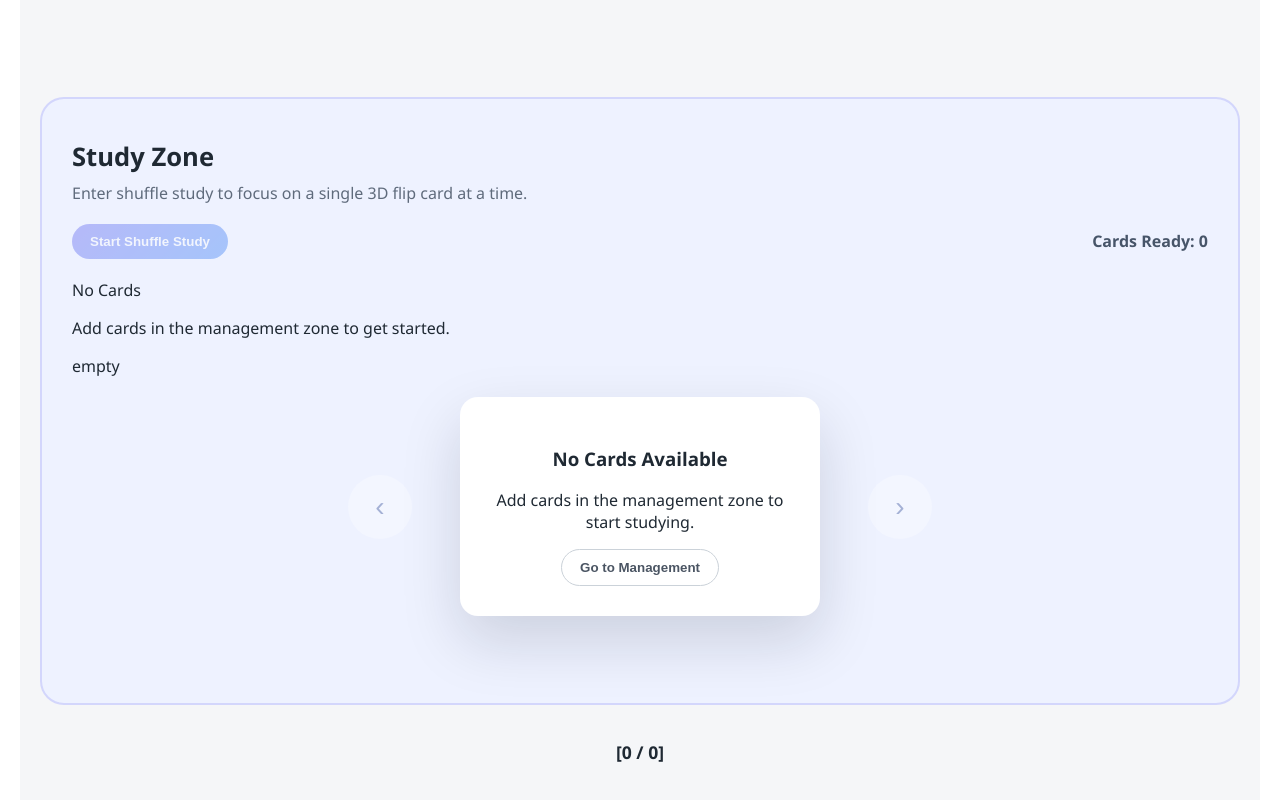
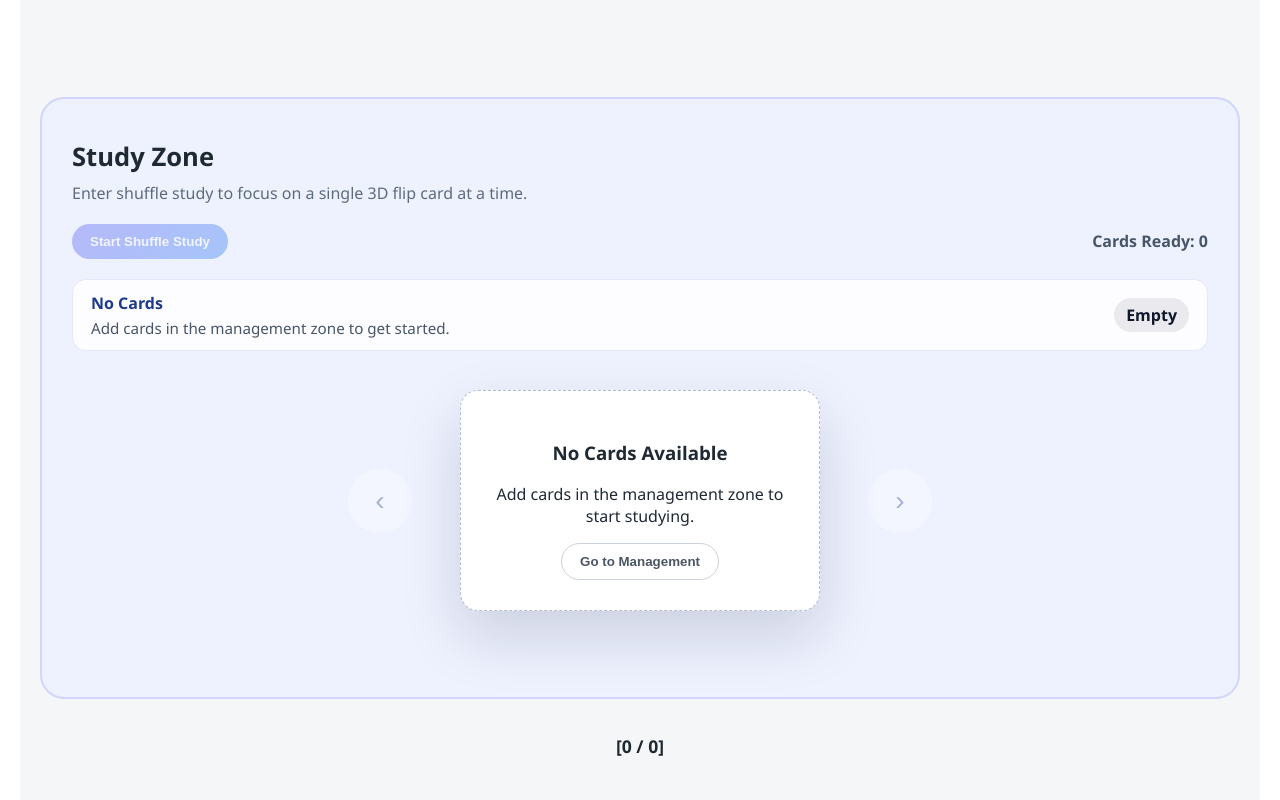
Before and after one commit to Jayden21221/flashcard-app-assignment, a React (Create React App) app in the folder frontend/: page / in a window 1280 px wide. Shown: the part 636-1436 px from the top of the page. Built offline with nearby package versions, Linux system fonts and the light colour scheme; no server answers.

Commit message:
feat: improve study UX with clear actions and feedback

```diff
--- a/frontend/src/App.css
+++ b/frontend/src/App.css
@@ -225,6 +225,20 @@
   font-weight: 700;
 }
 
+.info-banner {
+  margin: 12px 0;
+  padding: 12px 16px;
+  border-radius: 10px;
+  font-size: 0.95rem;
+  background: rgba(59, 130, 246, 0.08);
+  color: #1d4ed8;
+}
+
+.info-banner.warning {
+  background: rgba(248, 113, 113, 0.12);
+  color: #b91c1c;
+}
+
 .error-text {
   margin: 8px 0 0;
   color: #ef4444;
@@ -263,6 +277,39 @@
   gap: 16px;
   margin-bottom: 20px;
   flex-wrap: wrap;
+}
+
+.study-status-bar {
+  display: flex;
+  justify-content: space-between;
+  align-items: center;
+  padding: 12px 18px;
+  border-radius: 14px;
+  background: rgba(255, 255, 255, 0.85);
+  border: 1px solid rgba(99, 102, 241, 0.15);
+  margin-bottom: 20px;
+  gap: 12px;
+}
+
+.study-status-label {
+  margin: 0;
+  font-weight: 700;
+  color: #1e3a8a;
+}
+
+.study-status-hint {
+  margin: 4px 0 0;
+  color: #475569;
+  font-size: 0.95rem;
+}
+
+.study-status-pill {
+  text-transform: capitalize;
+  font-weight: 700;
+  color: #0f172a;
+  background: rgba(15, 23, 42, 0.08);
+  padding: 6px 12px;
+  border-radius: 999px;
 }
 
 .deck-size {
@@ -330,7 +377,7 @@
   height: 220px;
   perspective: 1200px;
   perspective-origin: center center;
-  margin: 0 0 0 -25px;
+  margin: 0 0 0 -50px;
   display: flex;
   align-items: center;
   justify-content: center;
@@ -370,13 +417,60 @@
   max-width: 360px;
 }
 
+.study-panel.empty {
+  background: #fff;
+  border: 1px dashed rgba(148, 163, 184, 0.7);
+}
+
 .study-panel.complete {
   background: #e0f2fe;
   border: 1px solid rgba(59, 130, 246, 0.3);
 }
 
+.panel-actions {
+  display: flex;
+  gap: 12px;
+  justify-content: center;
+  margin-top: 18px;
+  flex-wrap: wrap;
+}
+
 .study-card.is-flipped {
   transform: rotateY(180deg);
+}
+
+.study-primary-actions {
+  margin-top: 80px;
+  padding-bottom: 12px;
+  display: flex;
+  justify-content: center;
+}
+
+.study-primary-btn {
+  padding: 14px 24px;
+  border-radius: 999px;
+  border: none;
+  font-weight: 700;
+  background: linear-gradient(135deg, #6366f1, #3b82f6);
+  color: #fff;
+  cursor: pointer;
+  box-shadow: 0 20px 30px rgba(79, 70, 229, 0.25);
+  transition: transform 0.2s ease, box-shadow 0.2s ease;
+}
+
+.study-primary-btn.next {
+  background: linear-gradient(135deg, #22d3ee, #3b82f6);
+}
+
+.study-primary-btn:disabled {
+  opacity: 0.5;
+  cursor: not-allowed;
+  box-shadow: none;
+}
+
+.nav-btn.highlight {
+  box-shadow: 0 20px 40px rgba(79, 70, 229, 0.35);
+  background: #e0f2fe;
 }
 
 .study-face {
@@ -489,4 +583,8 @@
     height: 56px;
     font-size: 24px;
   }
+
+  .study-content {
+    max-width: 100%;
+  }
 }
```
